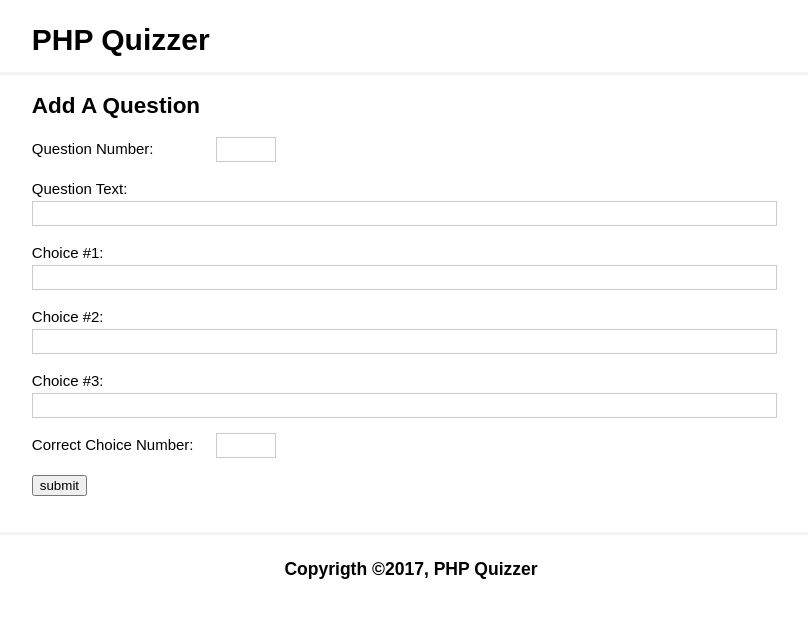
After one commit to mindziukasss/tests_generation, a PHP site: page /add.php in a window 1280 px wide. The commit adds this page. Shown: the top 618 px of the page, without its empty margins (229-1037 px from the left). Run offline with PHP 8.4, Linux system fonts and the light colour scheme.

Commit message:
Added get up files

```diff
--- /dev/null
+++ b/add.php
@@ -0,0 +1,52 @@
+<!DOCTYPE html>
+<html>
+<head>
+  <title>PHP Quizzer</title>
+  <link rel="stylesheet" href="css/style.css" type="text/css">
+</head>
+<body>
+  <header>
+    <div class="container">
+      <h1>PHP Quizzer</h1>
+    </div>
+  </header>
+  <main>
+    <div class="container">
+      <h2>Add A Question</h2>
+      <form method="post" action="add.php">
+      <p>
+        <label>Question Number: </label>
+        <input type="number" name="question_number">
+      </p>
+      <p>
+        <label>Question Text: </label>
+        <input type="text" name="question_text">
+      </p>
+      <p>
+        <label>Choice #1: </label>
+        <input type="text" name="choice1">
+      </p>
+      <p>
+        <label>Choice #2: </label>
+        <input type="text" name="choice2">
+      </p>
+      <p>
+        <label>Choice #3: </label>
+        <input type="text" name="choice3">
+      </p>
+      <p>
+        <label>Correct Choice Number: </label>
+        <input type="number" name="correct_choice">
+      </p>
+      <p>
+        <input type="submit" name="submit" value="submit">
+      </p>
+    </div>
+  </main>
+  <footer>
+    <div class="container">
+      <h3>Copyrigth &copy;2017, PHP Quizzer</h3>
+    </div>
+  </footer>
+</body>
+</html>
--- a/css/style.css
+++ b/css/style.css
@@ -10,6 +10,23 @@ li{
 
 a{
   text-decoration: none;
+}
+
+label{
+  display: inline-block;
+  width: 180px;
+}
+
+input[type='text']{
+  width: 97%;
+  padding: 4px;
+  border:1px #ccc solid;
+}
+
+input[type='number']{
+  width: 50px;
+  padding: 4px;
+  border:1px #ccc solid;
 }
 
 .container{
@@ -46,3 +63,8 @@ a.start{
   border:#ccc dotted 1px;
   margin: 20px 0 10px 0;
 }
+@media only screen and (max-width: 960px){
+  .container{
+    width: 80%;
+  }
+}
```
Also changed, not shown: final.php (added, +27 -0 lines), db.php (added), process.php (added).
